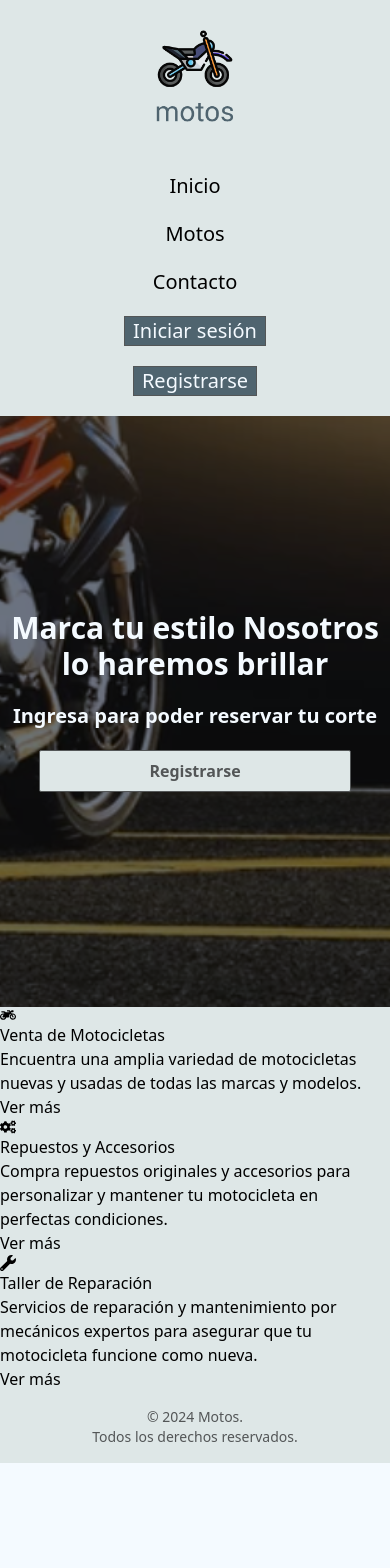
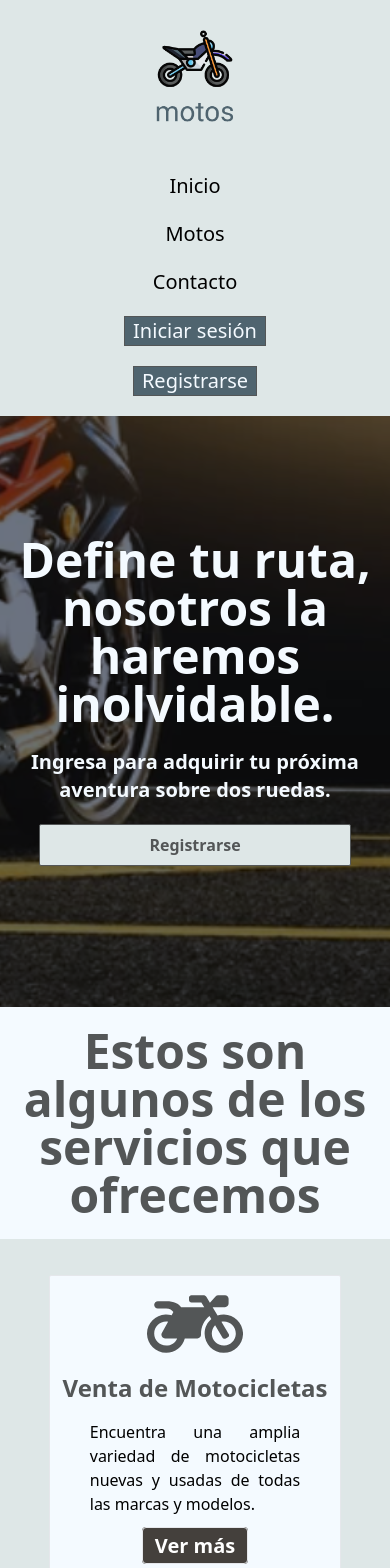
Before and after one commit to BryanVas24/paginaMotos, a Next.js app: page / in a window 390 px wide. Shown: the top 1568 px of the page. Before the commit the page ends 1463 px from the top, so only its background shows below. Built offline with nearby package versions, Linux system fonts and the light colour scheme.

Commit message:
Estilizando las cards de inicio

```diff
--- a/app/page.tsx
+++ b/app/page.tsx
@@ -8,11 +8,11 @@ export default function Home() {
     <>
       <header className=" bg-blend-multiply bg-no-repeat bg-cover bg-center bg-[url(/Banner.PNG)] h-[70vh] bg-gray-500">
         <div className=" flex  justify-center items-center md:items-end flex-col gap-5 h-full ">
-          <h1 className=" text-center md:text-5xl text-3xl font-bold text-alice-blue md:w-1/2 ">
-            Marca tu estilo Nosotros lo haremos brillar
+          <h1 className=" text-center text-5xl  font-bold text-alice-blue md:w-1/2 ">
+            Define tu ruta, nosotros la haremos inolvidable.
           </h1>
           <p className="md:w-2/4 text-center text-xl font-bold text-alice-blue  ">
-            Ingresa para poder reservar tu corte
+            Ingresa para adquirir tu próxima aventura sobre dos ruedas.
           </p>
           <Link
             className="border border-davys-gray p-2 rounded-sm font-bold mx-5 w-4/5 hover:shadow  bg-platinum text-center hover:bg-slate-300 text-davys-gray mb-5  md:w-1/2"
@@ -22,6 +22,9 @@ export default function Home() {
           </Link>
         </div>
       </header>
+      <h2 className=" text-center text-5xl  font-bold text-davys-gray my-5 ">
+        Estos son algunos de los servicios que ofrecemos
+      </h2>
       <section className="flex flex-wrap w-full justify-evenly  bg-platinum">
         {cardsInfo.map((service) => (
           <Card key={service.title} card={service} />
--- a/components/ui/Card.tsx
+++ b/components/ui/Card.tsx
@@ -1,13 +1,26 @@
+import { HomeCardsinfo } from "@/src/types";
+import Link from "next/link";
+
 type Cardprops = {
-  card;
+  card: HomeCardsinfo;
 };
 export default function Card({ card }: Cardprops) {
   return (
-    <div>
-      {card.icon}
-      <h2>{card.title}</h2>
-      <p>{card.description}</p>
-      <a href={card.link}>Ver más</a>
+    <div className="bg-alice-blue border rounded-sm w-3/4 md:w-1/4 text-center my-9">
+      <div className="text-8xl flex justify-center text-davys-gray">
+        {card.icon}
+      </div>
+
+      <h3 className="text-2xl font-bold text-davys-gray">{card.title}</h3>
+      <p className="px-10 text-justify my-4">{card.description}</p>
+      <button className="mb-4">
+        <Link
+          className="bg-stone-700 hover:bg-stone-800 w-full px-3 py-1 border rounded hover:shadow-lg text-white font-black text-xl "
+          href={card.link}
+        >
+          Ver más
+        </Link>
+      </button>
     </div>
   );
 }
--- a/components/ui/NavBar.tsx
+++ b/components/ui/NavBar.tsx
@@ -12,7 +12,7 @@ export default function NavBar() {
         <Link className="hover:text-davys-gray " href={"/"}>
           Inicio
         </Link>
-        <Link className="hover:text-davys-gray" href={"/motos"}>
+        <Link className="hover:text-davys-gray" href={"/servicios"}>
           Motos
         </Link>
         <Link className="hover:text-davys-gray" href={"/contacto"}>
```
Also changed, not shown: src/types/index.ts (+8 -0 lines), app/servicios/page.tsx (renamed from app/motos/page.tsx).
